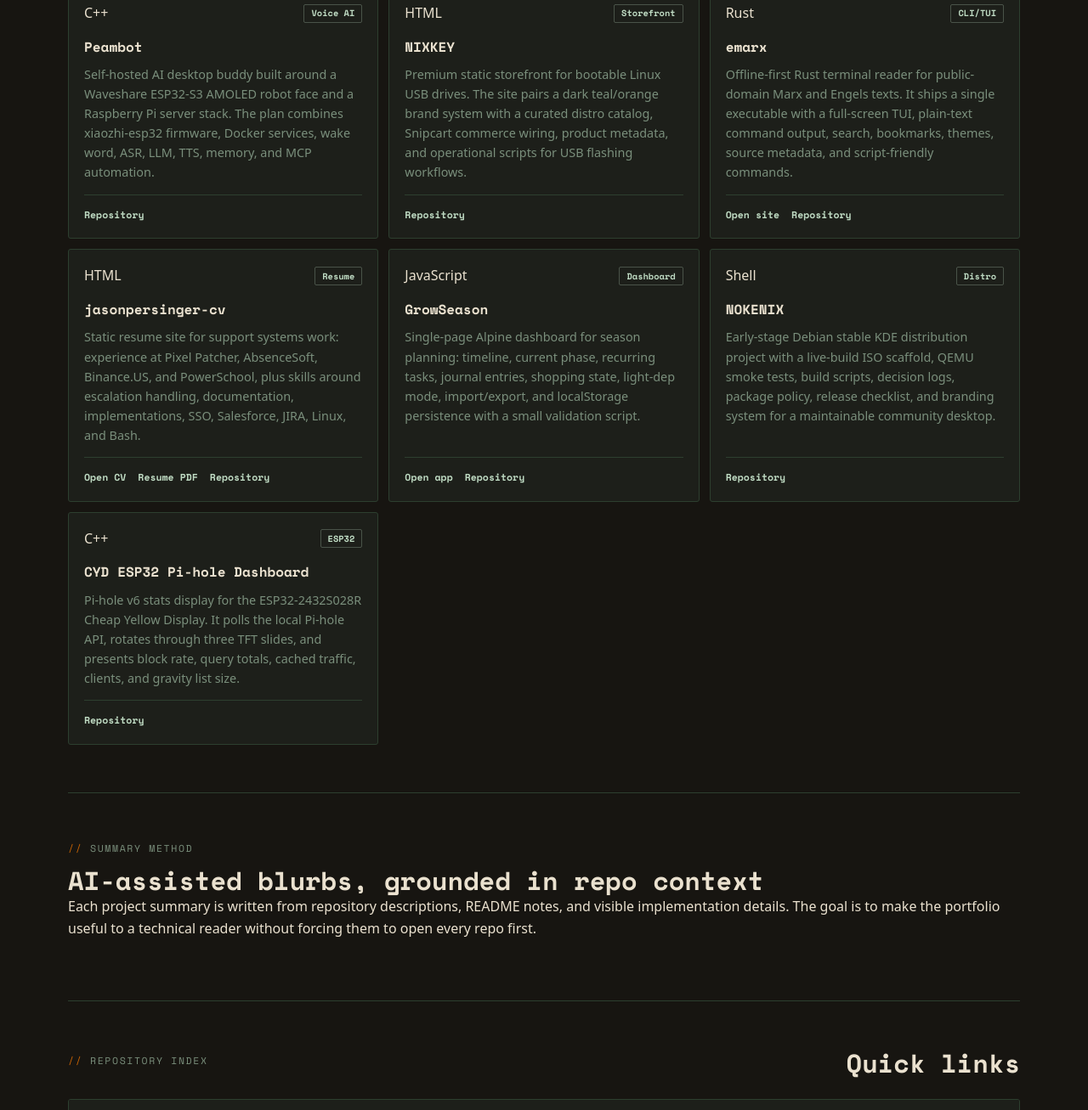
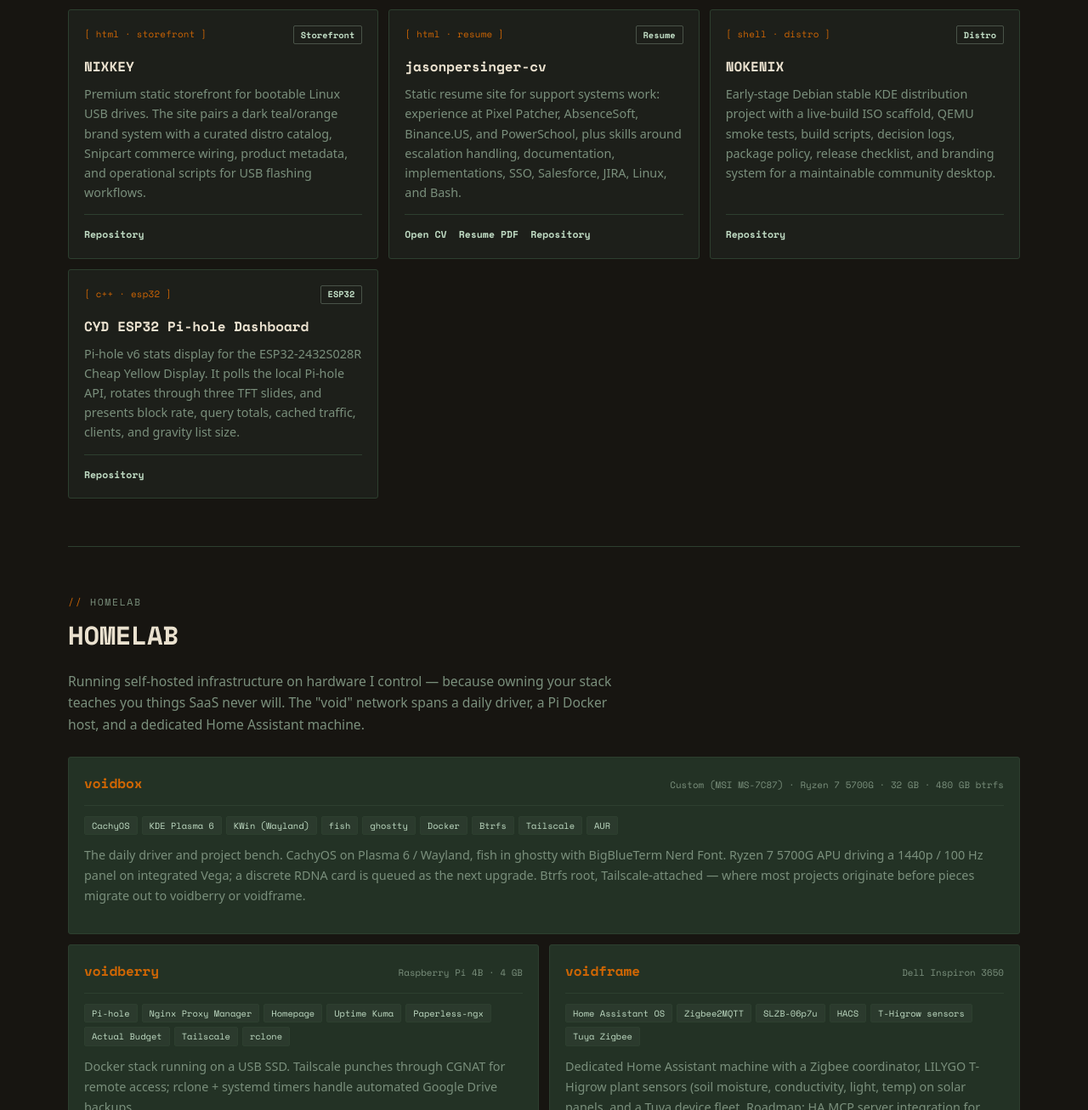
Before and after one commit to jasonpersinger/jasonpersinger.github.io, a plain HTML site: page index.html in a window 1280 px wide. Shown: the part 1493-2800 px from the top of the page at 85% size. Drawn offline with nearby package versions, Linux system fonts and the light colour scheme.

Commit message:
Complete portfolio retro terminal redesign

```diff
--- a/index.html
+++ b/index.html
@@ -62,7 +62,7 @@
 
     <section class="section cv-strip" id="cv" aria-labelledby="cv-title">
       <div>
-        <p class="eyebrow">Professional profile</p>
+        <p class="eyebrow">professional profile</p>
         <h2 id="cv-title">Support systems specialist and technical operator</h2>
       </div>
       <div class="cv-copy">
@@ -79,27 +79,16 @@
 
     <section class="section" id="projects" aria-labelledby="featured-title">
       <div class="section-heading">
-        <p class="eyebrow">Featured work</p>
-        <h2 id="featured-title">Selected GitHub projects</h2>
+        <div>
+          <p class="eyebrow">featured work</p>
+          <h2 id="featured-title">Selected GitHub projects</h2>
+        </div>
       </div>
 
       <div class="project-grid">
         <article class="project-card featured">
           <div class="project-topline">
-            <span class="language py">Python</span>
-            <span class="status">Modeling</span>
-          </div>
-          <h3>Sloplocks</h3>
-          <p>Multi-sport prediction engine that pulls schedules, results, and bookmaker odds, then blends sport-specific ensemble models with calibration and edge detection. The Python pipeline publishes static prediction data for a live frontend.</p>
-          <div class="project-links">
-            <a href="https://sloplocks.lol">Open site</a>
-            <a href="https://github.com/jasonpersinger/sloplocks">Repository</a>
-          </div>
-        </article>
-
-        <article class="project-card featured">
-          <div class="project-topline">
-            <span class="language html">HTML</span>
+            <span class="project-tag">[ html · job-board ]</span>
             <span class="status">Job board</span>
           </div>
           <h3>hollerworks</h3>
@@ -112,7 +101,7 @@
 
         <article class="project-card featured">
           <div class="project-topline">
-            <span class="language js">JavaScript</span>
+            <span class="project-tag">[ js · bookmarklet ]</span>
             <span class="status">Bookmarklet</span>
           </div>
           <h3>TURBOTRAINER</h3>
@@ -125,7 +114,7 @@
 
         <article class="project-card">
           <div class="project-topline">
-            <span class="language cpp">C++</span>
+            <span class="project-tag">[ c++ · voice-ai ]</span>
             <span class="status">Voice AI</span>
           </div>
           <h3>Peambot</h3>
@@ -137,7 +126,7 @@
 
         <article class="project-card">
           <div class="project-topline">
-            <span class="language html">HTML</span>
+            <span class="project-tag">[ html · storefront ]</span>
             <span class="status">Storefront</span>
           </div>
           <h3>NIXKEY</h3>
@@ -149,20 +138,7 @@
 
         <article class="project-card">
           <div class="project-topline">
-            <span class="language rust">Rust</span>
-            <span class="status">CLI/TUI</span>
-          </div>
-          <h3>emarx</h3>
-          <p>Offline-first Rust terminal reader for public-domain Marx and Engels texts. It ships a single executable with a full-screen TUI, plain-text command output, search, bookmarks, themes, source metadata, and script-friendly commands.</p>
-          <div class="project-links">
-            <a href="https://emarx.space">Open site</a>
-            <a href="https://github.com/jasonpersinger/emarx">Repository</a>
-          </div>
-        </article>
-
-        <article class="project-card">
-          <div class="project-topline">
-            <span class="language html">HTML</span>
+            <span class="project-tag">[ html · resume ]</span>
             <span class="status">Resume</span>
           </div>
           <h3>jasonpersinger-cv</h3>
@@ -176,20 +152,7 @@
 
         <article class="project-card">
           <div class="project-topline">
-            <span class="language js">JavaScript</span>
-            <span class="status">Dashboard</span>
-          </div>
-          <h3>GrowSeason</h3>
-          <p>Single-page Alpine dashboard for season planning: timeline, current phase, recurring tasks, journal entries, shopping state, light-dep mode, import/export, and localStorage persistence with a small validation script.</p>
-          <div class="project-links">
-            <a href="/growseason/">Open app</a>
-            <a href="https://github.com/jasonpersinger/growseason">Repository</a>
-          </div>
-        </article>
-
-        <article class="project-card">
-          <div class="project-topline">
-            <span class="language shell">Shell</span>
+            <span class="project-tag">[ shell · distro ]</span>
             <span class="status">Distro</span>
           </div>
           <h3>NOKENIX</h3>
@@ -201,7 +164,7 @@
 
         <article class="project-card">
           <div class="project-topline">
-            <span class="language cpp">C++</span>
+            <span class="project-tag">[ c++ · esp32 ]</span>
             <span class="status">ESP32</span>
           </div>
           <h3>CYD ESP32 Pi-hole Dashboard</h3>
@@ -213,27 +176,82 @@
       </div>
     </section>
 
-    <section class="section split" aria-labelledby="craft-title">
-      <div>
-        <p class="eyebrow">Summary method</p>
-        <h2 id="craft-title">AI-assisted blurbs, grounded in repo context</h2>
+    <section class="section" id="homelab" aria-labelledby="homelab-title">
+      <div class="section-heading">
+        <div>
+          <p class="eyebrow">homelab</p>
+          <h2 id="homelab-title">HOMELAB</h2>
+        </div>
       </div>
-      <p>
-        Each project summary is written from repository descriptions, README notes, and visible implementation details. The goal is to make the portfolio useful to a technical reader without forcing them to open every repo first.
-      </p>
+      <p class="section-intro">Running self-hosted infrastructure on hardware I control — because owning your stack teaches you things SaaS never will. The "void" network spans a daily driver, a Pi Docker host, and a dedicated Home Assistant machine.</p>
+
+      <div class="homelab-top">
+        <div class="node-card">
+          <div class="node-header">
+            <span class="node-name">voidbox</span>
+            <span class="node-spec">Custom (MSI MS-7C87) · Ryzen 7 5700G · 32 GB · 480 GB btrfs</span>
+          </div>
+          <div class="service-tags">
+            <span class="service-tag">CachyOS</span>
+            <span class="service-tag">KDE Plasma 6</span>
+            <span class="service-tag">KWin (Wayland)</span>
+            <span class="service-tag">fish</span>
+            <span class="service-tag">ghostty</span>
+            <span class="service-tag">Docker</span>
+            <span class="service-tag">Btrfs</span>
+            <span class="service-tag">Tailscale</span>
+            <span class="service-tag">AUR</span>
+          </div>
+          <p>The daily driver and project bench. CachyOS on Plasma 6 / Wayland, fish in ghostty with BigBlueTerm Nerd Font. Ryzen 7 5700G APU driving a 1440p / 100 Hz panel on integrated Vega; a discrete RDNA card is queued as the next upgrade. Btrfs root, Tailscale-attached — where most projects originate before pieces migrate out to voidberry or voidframe.</p>
+        </div>
+      </div>
+
+      <div class="homelab-bottom">
+        <div class="node-card">
+          <div class="node-header">
+            <span class="node-name">voidberry</span>
+            <span class="node-spec">Raspberry Pi 4B · 4 GB</span>
+          </div>
+          <div class="service-tags">
+            <span class="service-tag">Pi-hole</span>
+            <span class="service-tag">Nginx Proxy Manager</span>
+            <span class="service-tag">Homepage</span>
+            <span class="service-tag">Uptime Kuma</span>
+            <span class="service-tag">Paperless-ngx</span>
+            <span class="service-tag">Actual Budget</span>
+            <span class="service-tag">Tailscale</span>
+            <span class="service-tag">rclone</span>
+          </div>
+          <p>Docker stack running on a USB SSD. Tailscale punches through CGNAT for remote access; rclone + systemd timers handle automated Google Drive backups.</p>
+        </div>
+
+        <div class="node-card">
+          <div class="node-header">
+            <span class="node-name">voidframe</span>
+            <span class="node-spec">Dell Inspiron 3650</span>
+          </div>
+          <div class="service-tags">
+            <span class="service-tag">Home Assistant OS</span>
+            <span class="service-tag">Zigbee2MQTT</span>
+            <span class="service-tag">SLZB-06p7u</span>
+            <span class="service-tag">HACS</span>
+            <span class="service-tag">T-Higrow sensors</span>
+            <span class="service-tag">Tuya Zigbee</span>
+          </div>
+          <p>Dedicated Home Assistant machine with a Zigbee coordinator, LILYGO T-Higrow plant sensors (soil moisture, conductivity, light, temp) on solar panels, and a Tuya device fleet. Roadmap: HA MCP server integration for Claude Desktop and a self-hosted voice assistant.</p>
+        </div>
+      </div>
     </section>
 
     <section class="section" id="repo-index" aria-labelledby="repo-title">
       <div class="section-heading">
-        <p class="eyebrow">Repository index</p>
-        <h2 id="repo-title">Quick links</h2>
+        <div>
+          <p class="eyebrow">repository index</p>
+          <h2 id="repo-title">Quick links</h2>
+        </div>
       </div>
 
       <div class="repo-list">
-        <a class="repo-row" href="https://github.com/jasonpersinger/sloplocks">
-          <span>sloplocks</span>
-          <span>Python</span>
-        </a>
         <a class="repo-row" href="https://github.com/jasonpersinger/hollerworks">
           <span>hollerworks</span>
           <span>HTML</span>
@@ -250,17 +268,9 @@
           <span>NIXKEY</span>
           <span>HTML</span>
         </a>
-        <a class="repo-row" href="https://github.com/jasonpersinger/emarx">
-          <span>emarx</span>
-          <span>Rust</span>
-        </a>
         <a class="repo-row" href="https://github.com/jasonpersinger/jasonpersinger-cv">
           <span>jasonpersinger-cv</span>
           <span>HTML</span>
-        </a>
-        <a class="repo-row" href="https://github.com/jasonpersinger/growseason">
-          <span>growseason</span>
-          <span>JavaScript</span>
         </a>
         <a class="repo-row" href="https://github.com/jasonpersinger/NOKENIX">
           <span>NOKENIX</span>
@@ -275,7 +285,7 @@
   </main>
 
   <footer class="footer">
-    <span>Updated May 2026</span>
+    <span>// updated may 2026</span>
     <a href="https://github.com/jasonpersinger">github.com/jasonpersinger</a>
   </footer>
 </body>
--- a/styles.css
+++ b/styles.css
@@ -226,6 +226,7 @@
 
 /* ── SECTIONS ── */
 .section {
+  scroll-margin-top: 76px;
   padding: 56px 0;
   border-top: 1px solid var(--border);
 }
```
